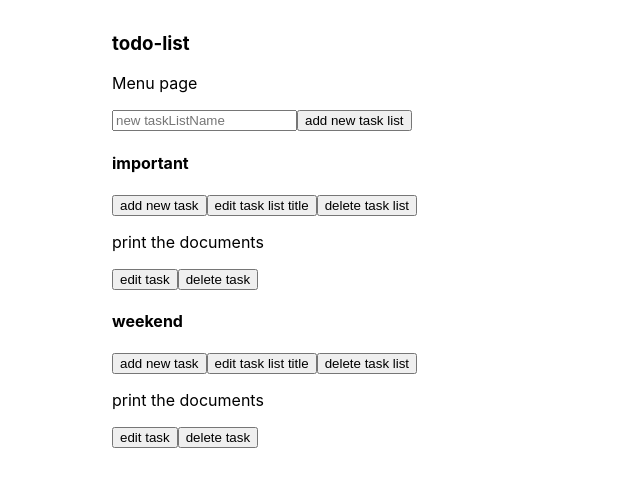
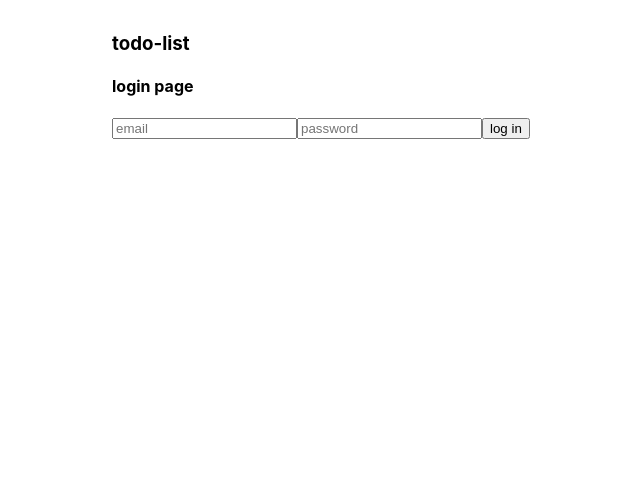
Before and after one commit to usovichyuriy/todo-list, a React (Create React App) app: page /#/login in a window 1280 px wide. Before the commit this address led to /. Shown: the top 486 px of the page, without its empty margins (272-912 px from the left). Built offline with nearby package versions, Linux system fonts and the light colour scheme.

Commit message:
Login: added components, routes

```diff
--- a/package.json
+++ b/package.json
@@ -9,6 +9,7 @@
     "react": "^18.2.0",
     "react-dom": "^18.2.0",
     "react-redux": "^8.0.5",
+    "react-router-dom": "^6.9.0",
     "react-scripts": "5.0.1",
     "redux": "^4.2.1",
     "redux-thunk": "^2.4.2",
--- a/src/App.js
+++ b/src/App.js
@@ -1,14 +1,25 @@
+import { HashRouter, Navigate, Route, Routes } from 'react-router-dom';
 import './App.css';
 import Header from './components/Header/Header';
+import Login from './components/Login/Login';
 import MenuContainer from './components/Menu/MenuContainer';
 
 function App() {
   return (
     <div className="app-wrapper">
-      <Header />
-      <div className="app-wrapper-content">
-        <MenuContainer />
-      </div>
+      <HashRouter>
+        <Header />
+        <div className="app-wrapper-content">
+          <Routes>
+            <Route path="/"
+              element={<Navigate to="/menu" />} />
+            <Route path="/menu"
+              element={<MenuContainer />} />
+            <Route path="/login"
+              element={<Login />} />
+          </Routes>
+        </div>
+      </HashRouter>
     </div>
   );
 }
--- /dev/null
+++ b/src/components/Login/Login.js
@@ -0,0 +1,12 @@
+import LoginForm from "./LoginForm/LoginForm";
+import classes from "./Login.module.css";
+
+function Login() {
+    return (
+        <div className={classes.loginPage}>
+            <h4>login page</h4>
+            <LoginForm />
+        </div>
+    )
+}
+export default Login;
--- /dev/null
+++ b/src/components/Login/LoginForm/LoginForm.js
@@ -0,0 +1,12 @@
+import classes from "./LoginForm.module.css";
+
+function LoginForm() {
+    return (
+        <div className={classes.loginForm}>
+            <input placeholder="email" />
+            <input placeholder="password" />
+            <button>log in</button>
+        </div>
+    )
+}
+export default LoginForm;
```
Also changed, not shown: src/components/Login/Login.module.css (added), src/components/Login/LoginForm/LoginForm.module.css (added), 1 other file (tests, documents, lock files or other folders).
